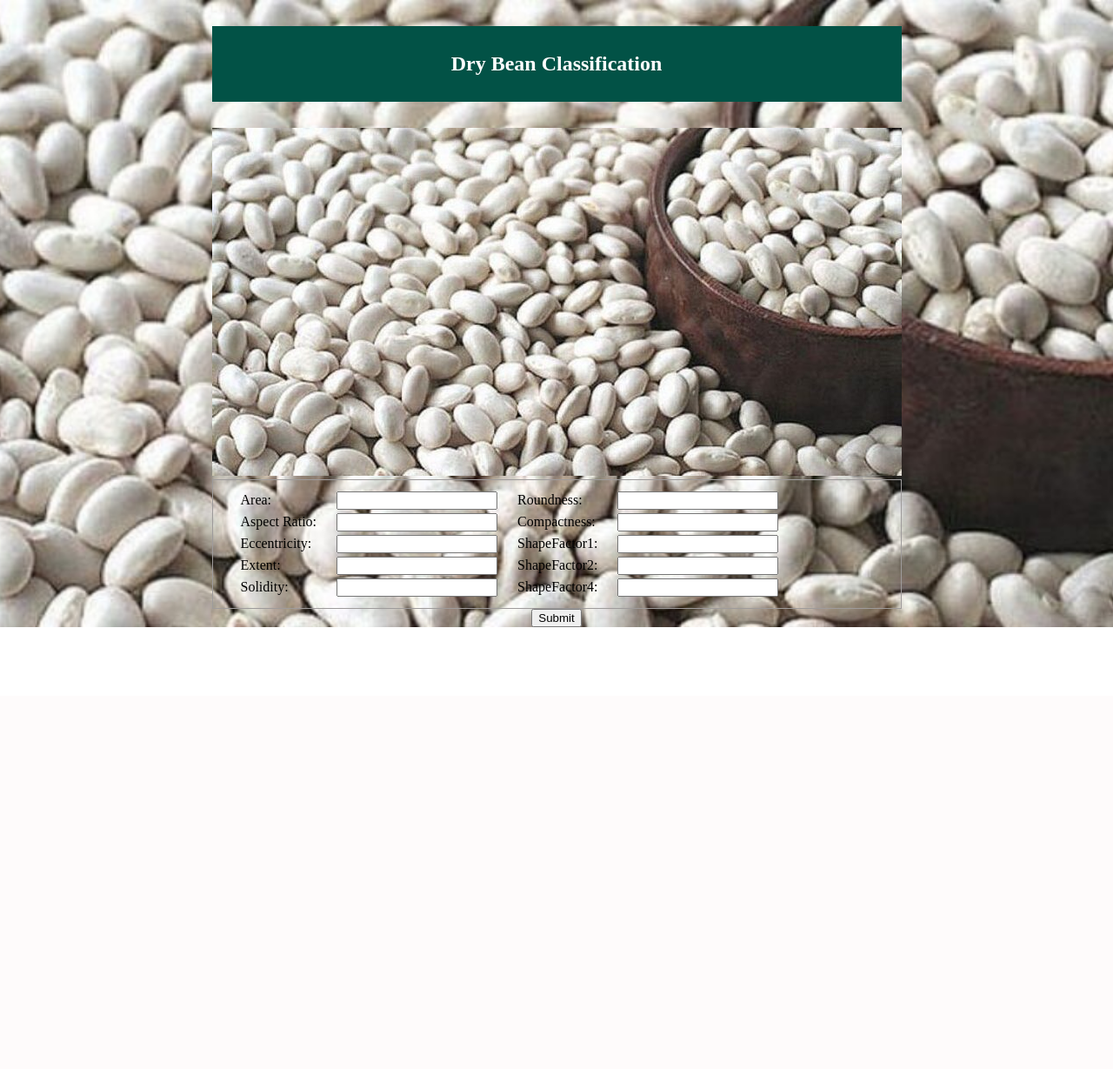
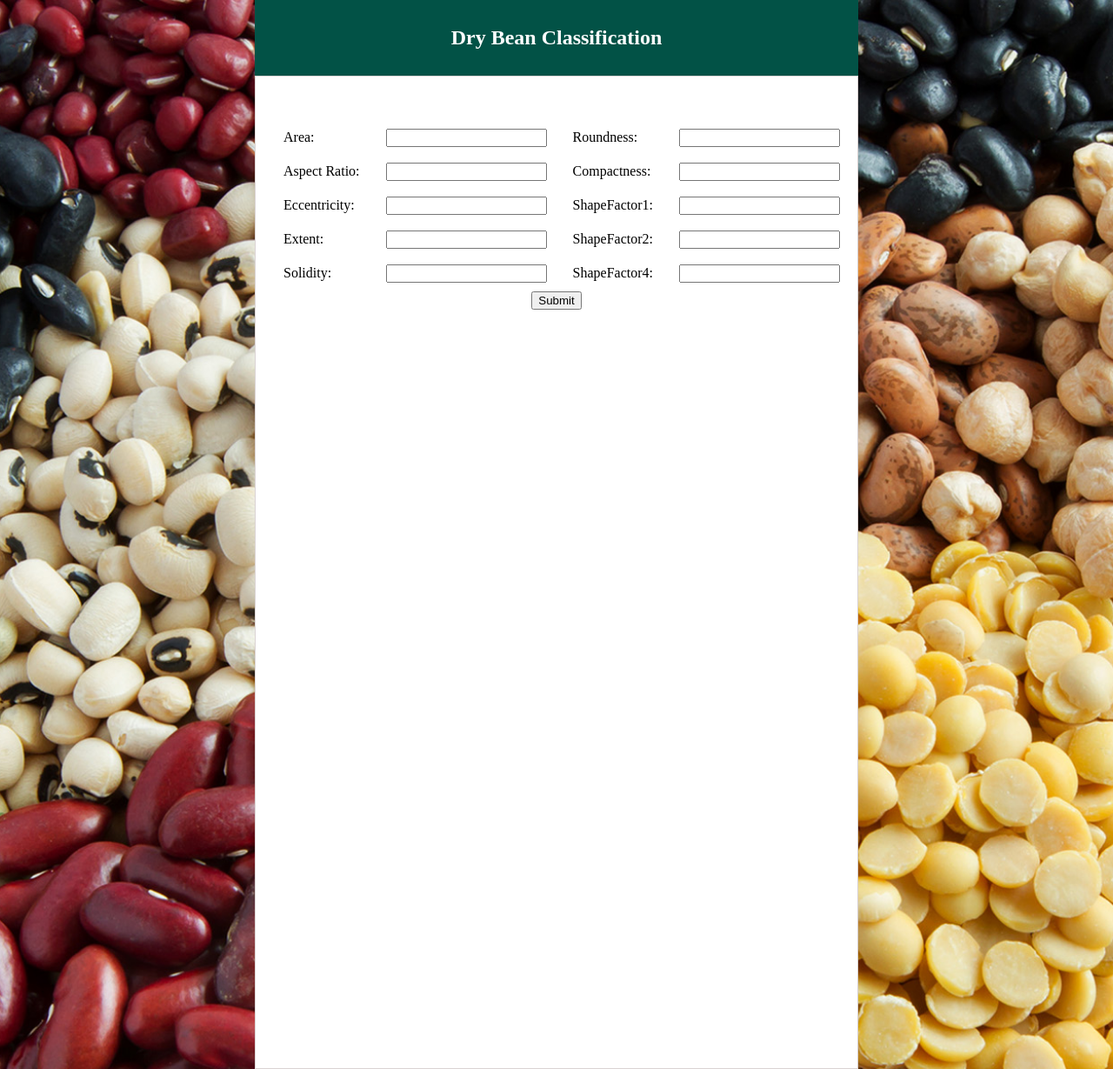
Before and after one commit to ruhuma/drybeandataset, a Flask app: page / in a window 1280 px wide. Shown: the whole page at 87% size. Before the commit the page ends 721 px from the top, so only its background shows below. Run offline with Flask 3, Linux system fonts and the light colour scheme.

Commit message:
final4 jan

```diff
--- a/templates/index.html
+++ b/templates/index.html
@@ -13,10 +13,12 @@
       text-align: center;
       margin: 0;
       padding: 0;
-      background-image: url('../images/drybean.jpg'); /* Specify the path to your image */
+      background-image: url('images/beans.jpg'); /* Specify the path to your image */
       background-size: cover; /* Cover the entire viewport */
       background-position: center; /* Center the image */
       background-repeat: no-repeat; /* Do not repeat the image */
+      background-color:darkgray;
+
     }
     form {
         display: inline-block;
@@ -35,47 +37,56 @@
     text-align: left;
     padding: 0 20px;
     }
+    tr {
+            margin-bottom: 10px; /* Adjust the margin as needed */
+        }
+
+        th, td {
+            padding: 8px;
+            text-align: left;
+        }
     </style>
 <form action="classification" method="post">
-    <div style="background-color:#025246 ;padding:10px; margin-top:30px;margin-bottom:30px">
+    <div style="background-color:#025246 ;padding:10px;">
     <h2 style="color:white;text-align:center;">Dry Bean Classification </h2>
     </div>
-    <img src="images/drybean.jpg" alt="Background Image">
-    <div style="border: 1px solid #9e9b9b; padding: 10px;">
+
+    <div style="border: 1px solid #dad3d3; padding:50px 10px;  background-color: white; height:1040px">
         <table>
-            <tr>
+            <tr style="padding:25px">
               <td class="left"><label for="area">Area: </label>
               <td><input type="text" id="area" name="area"  required></td>
               <td class="left"><label for="roundness">Roundness: </label>
               <td><input type="text" id="roundness" name="roundness"  required></td>
             </tr>
-            <tr>
+            <tr style="padding:25px">
                 <td class="left"><label for="aspectratio">Aspect Ratio: </label>
                 <td><input type="text" id="aspectratio" name="aspectratio"  required></td>
                 <td class="left"><label for="compactness">Compactness: </label>
                 <td><input type="text" id="compactness" name="compactness"  required></td>
               </tr>
-              <tr>
+              <tr style="padding:25px">
                 <td class="left"><label for="eccentricity">Eccentricity: </label>
                 <td><input type="text" id="eccentricity" name="eccentricity"  required></td>
                 <td class="left"><label for="sf1">ShapeFactor1: </label>
                 <td><input type="text" id="sf1" name="sf1"  required></td>
               </tr>
-              <tr>
+              <tr style="padding:25px">
                 <td class="left"><label for="extent">Extent: </label>
                 <td><input type="text" id="extent" name="extent"  required></td>
                 <td class="left"><label for="sf2">ShapeFactor2: </label>
                 <td><input type="text" id="sf2" name="sf2"  required></td>
               </tr>
-              <tr>
+              <tr style="padding:25px">
                 <td class="left"><label for="solidity">Solidity: </label>
                 <td><input type="text" id="solidity" name="solidity"  required></td>
                 <td class="left"><label for="sf4">ShapeFactor4: </label>
                 <td><input type="text" id="sf4" name="sf4"  required></td>
               </tr>
         </table>
+        <input type="submit">
     </div>
-    <input type="submit">
+
 </form>
 
 </body>
```
Also changed, not shown: templates/classification.html (+30 -2 lines).
